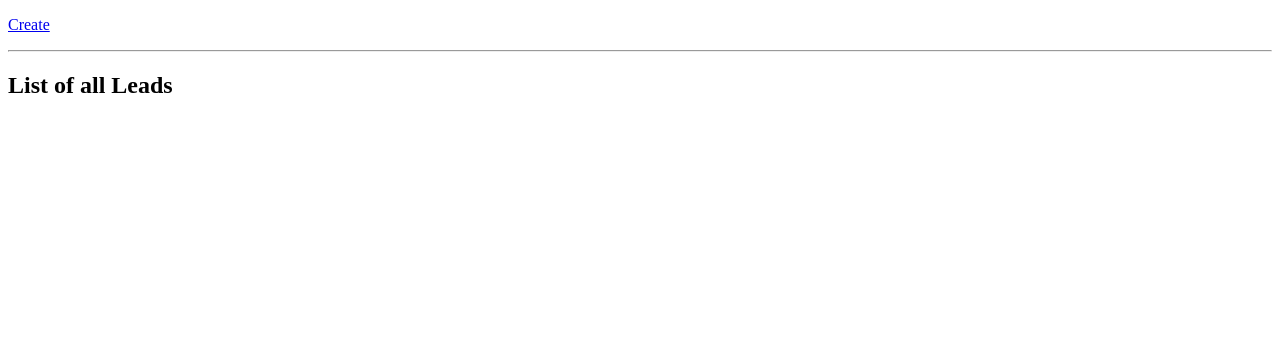
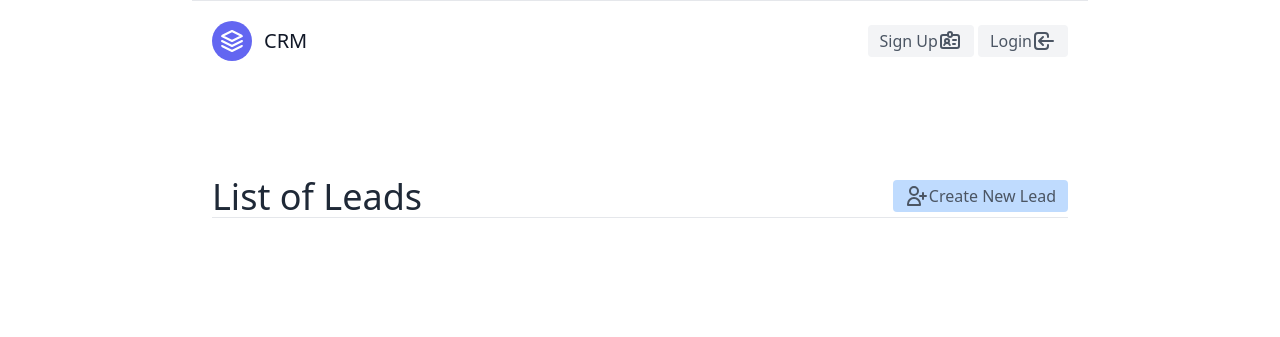
Before and after one commit to shijoshaji/Django_CRM, a Django app: page /leads/ in a window 1280 px wide. Shown: the top 337 px of the page. Run offline with Django 3.2, Linux system fonts and the light colour scheme; data that the repository does not hold is empty.

Commit message:
created CBV

```diff
--- a/djcrm/urls.py
+++ b/djcrm/urls.py
@@ -15,8 +15,24 @@ Including another URLconf
 """
 from django.contrib import admin
 from django.urls import path, include
+from leads.views import landing_page, LandingPageView, SignUpView
+from django.conf import settings
+from django.conf.urls.static import static
+from django.contrib.auth.views import LoginView, LogoutView
+
 
 urlpatterns = [
+
+    #NOTE: CBV
+    path('', LandingPageView.as_view(), name='landing-page'),
+    path('login/', LoginView.as_view(redirect_authenticated_user=True), name='login'),
+    path('logout/', LogoutView.as_view(), name='logout'),
+    path('signup/', SignUpView.as_view(), name='signup'),
+
+
+    # NOTE: FBV
     path('admin/', admin.site.urls),
+    # path('', landing_page, name='landing-page'),
     path('leads/', include('leads.urls')),
-]
+
+] + static(settings.STATIC_URL, document_root=settings.STATIC_ROOT)
--- a/leads/urls.py
+++ b/leads/urls.py
@@ -4,7 +4,18 @@ from . import views
 
 urlpatterns = [
 
-    path('', views.lead_list, name='leadList'),
-    path('<int:pk>/', views.lead_detail, name='leadDetail'),
-    path('create/', views.lead_create, name='leadCreate'),
+    #NOTE: CBV
+    path('', views.LeadListView.as_view(), name='leadList'),
+    path('<int:pk>/', views.LeadDetailView.as_view(), name='leadDetail'),
+    path('create/', views.LeadCreateView.as_view(), name='leadCreate'),
+    path('<int:pk>/update/', views.LeadUpdateView.as_view(), name='leadUpdate'),
+    path('<int:pk>/delete/', views.LeadDeleteView.as_view(), name='leadDelete'),
+
+
+    # NOTE: FBV
+    # path('', views.lead_list, name='leadList'),
+    # path('<int:pk>/', views.lead_detail, name='leadDetail'),
+    # path('<int:pk>/update/', views.lead_update, name='leadUpdate'),
+    # path('<int:pk>/delete/', views.lead_delete, name='leadDelete'),
+    # path('create/', views.lead_create, name='leadCreate'),
 ]
--- a/leads/views.py
+++ b/leads/views.py
@@ -1,8 +1,12 @@
+from typing import ClassVar
 from django.http.response import HttpResponse
-from django.shortcuts import render, redirect
+from django.shortcuts import render, redirect, reverse
+from django.views.generic import TemplateView, ListView, DetailView, CreateView, UpdateView, DeleteView
 from django.http import HttpResponse
 from .models import Lead, Agent, User
-from .forms import LeadModelForm
+from .forms import LeadModelForm, CustomUserCreationForm
+from django.core.mail import send_mail
+
 import logging
 
 # Get an instance of a logger
@@ -11,23 +15,110 @@ logger = logging.getLogger('django')
 # Create your views here.
 LEAD_URL = "leads/"
 
+#  Class Based View - CBV
+# NOTE: Remeber CBV as CRUD+List => CreateView,UpdateView,ListView,DeleteView,DetailView
+
+
+# Signup view
+class SignUpView(CreateView):
+    template_name = "registration/signup.html"
+    form_class = CustomUserCreationForm
+
+    def get_success_url(self):
+        # NOTE: on success it redirect to link we specify
+        return reverse('login')
+
+
+class LandingPageView(TemplateView):
+    template_name = "landing.html"
+
+
+class LeadListView(ListView):
+    template_name = f"{LEAD_URL}leads_list.html"
+    # NOTE: give this way or define a in buit function like get_queryset
+    queryset = Lead.objects.all()
+    context_object_name = "leads"
+
+
+class LeadDetailView(DetailView):
+    template_name = f"{LEAD_URL}leads_detail.html"
+    # queryset = Lead.objects.all()
+    context_object_name = "lead"
+
+    def get_queryset(self):
+        return Lead.objects.all()
+
+
+class LeadCreateView(CreateView):
+    template_name = f"{LEAD_URL}leads_create.html"
+    form_class = LeadModelForm
+
+    def get_success_url(self):
+        # NOTE: on success it redirect to link we specify
+        return reverse('leadList')
+
+    def form_valid(self, form):
+        # TODO: send email
+        send_mail(
+            subject="A Lead is created",
+            message="Go to admin dashboard to see",
+            from_email="test@test.com",
+            recipient_list=["test@test.com"],
+        )
+        return super(LeadCreateView, self).form_valid(form)
+
+
+class LeadUpdateView(UpdateView):
+    template_name = f"{LEAD_URL}leads_update.html"
+    form_class = LeadModelForm
+
+    def get_success_url(self):
+        # NOTE: on success it redirect to link we specify
+        return reverse('leadList')
+
+    def get_queryset(self):
+        return Lead.objects.all()
+
+
+class LeadDeleteView(DeleteView):
+    template_name = f"{LEAD_URL}leads_delete.html"
+
+    def get_success_url(self):
+        # NOTE: on success it redirect to link we specify
+        return reverse('leadList')
+
+    def get_queryset(self):
+        return Lead.objects.all()
+
+
+#  Function Based View - FBV
+# NOTE: commenting FBV since we are using CBV
+
+
+def landing_page(request):
+    # template = "landing.html"
+    # return render(request, template)
+    pass
+
 
 def lead_list(request):
-    template = f"{LEAD_URL}leads_list.html"
-    list_of_leads = Lead.objects.all()
-    context = {
-        "leads": list_of_leads
-    }
-    return render(request, template, context)
+    # template = f"{LEAD_URL}leads_list.html"
+    # list_of_leads = Lead.objects.all()
+    # context = {
+    #     "leads": list_of_leads
+    # }
+    # return render(request, template, context)
+    pass
 
 
 def lead_detail(request, pk):
-    lead_data = Lead.objects.get(id=pk)
-    context = {
-        "lead": lead_data
-    }
-    template = f"{LEAD_URL}leads_detail.html"
-    return render(request, template, context)
+    # lead_data = Lead.objects.get(id=pk)
+    # context = {
+    #     "lead": lead_data
+    # }
+    # template = f"{LEAD_URL}leads_detail.html"
+    # return render(request, template, context)
+    pass
 
 
 def _create(information):
@@ -41,21 +132,48 @@ def _create(information):
 
 
 def lead_create(request):
-    template = f"{LEAD_URL}leads_create.html"
-    form = LeadModelForm()
-    if request.method == "POST":
-        logger.info(f'Retriving data from forms')
-        data = request.POST
-        logger.info(f'{data}')
-        form = LeadModelForm(data)
-        if form.is_valid():
-            logger.info(f'cleaner {form.cleaned_data}')
-            # _create(form.cleaned_data) NOTE: we can use form.save() isntead on this
-            form.save()
-            logger.info(f'Lead is created')
-            return redirect("/leads")
+    # template = f"{LEAD_URL}leads_create.html"
+    # form = LeadModelForm()
+    # if request.method == "POST":
+    #     logger.info(f'Retriving data from forms')
+    #     data = request.POST
+    #     logger.info(f'{data}')
+    #     form = LeadModelForm(data)
+    #     if form.is_valid():
+    #         logger.info(f'cleaner {form.cleaned_data}')
+    #         # _create(form.cleaned_data) NOTE: we can use form.save() isntead on this
+    #         form.save()
+    #         logger.info(f'Lead is created')
+    #         return redirect("/leads")
 
-    context = {
-        "form": form
-    }
-    return render(request, template, context)
+    # context = {
+    #     "form": form
+    # }
+    # return render(request, template, context)
+    pass
+
+
+def lead_update(request, pk):
+    # lead_data = Lead.objects.get(id=pk)
+    # form = LeadModelForm(instance=lead_data)
+    # if request.method == "POST":
+    #     data = request.POST
+    #     form = LeadModelForm(data, instance=lead_data)
+    #     if form.is_valid():
+    #         form.save()
+    #         logger.info(f'Lead is Updated')
+    #         return redirect("/leads")
+
+    # context = {
+    #     "lead": lead_data,
+    #     "form": form,
+    # }
+    # template = f"{LEAD_URL}leads_update.html"
+    # return render(request, template, context)
+    pass
+
+
+def lead_delete(request, pk):
+    lead = Lead.objects.get(id=pk)
+    lead.delete()
+    return redirect("/leads")
--- /dev/null
+++ b/static/js/index.js
@@ -0,0 +1 @@
+console.log('Will have all JS related here');
--- a/templates/Base.html
+++ b/templates/Base.html
@@ -1,3 +1,5 @@
+{% load static %}
+
 <!DOCTYPE html>
 <html lang="en">
 
@@ -6,22 +8,18 @@
   <meta http-equiv="X-UA-Compatible" content="IE=edge" />
   <meta name="viewport" content="width=device-width, initial-scale=1.0" />
   <title>{% block title %}CRM BASE{% endblock title %}</title>
-  <style>
-    .lead {
-      border-style: dotted;
-    }
-  </style>
+  <link href="https://unpkg.com/tailwindcss@^2/dist/tailwind.min.css" rel="stylesheet">
+  <link rel="stylesheet" href="{% static 'css/crm.css' %}">
+
 </head>
 
 <body>
-  <div>
-    {% block navLink %}
-    <p><a href="{% url 'leadList'  %}">Go back</a></p>
-    {% endblock navLink %}
-
+  <div class="max-w-4xl mx-auto ">
     <hr />
+    {% include "navbar.html" %}
     {% block content %}{% endblock content %}
   </div>
+  {% include "scripts.html" %}
 </body>
 
 </html>
--- a/templates/leads/leads_list.html
+++ b/templates/leads/leads_list.html
@@ -2,16 +2,62 @@
 <!-- Current Page Title -->
 {% block title %}List of Leads{% endblock title %}
 <!-- -->
-{% block navLink %}
-<p><a href="{% url 'leadCreate'  %}">Create</a></p>
-{% endblock navLink %}
+
 {% block content %}
-<h2>List of all Leads</h2>
 
-{% for lead in leads %}
-<div class="lead">
-  <h3>Name: {{lead.first_name}} {{lead.last_name}}</h3>
-  <p><a href="{{lead.id}}">Click to see Agent</a></p>
-</div>
-{% endfor %}
+<section class="text-gray-600 body-font">
+  <div class="container px-5 py-24 mx-auto flex flex-wrap">
+    <div class="w-full mb-6 flex justify-between items-center border-b border-gray-200">
+      <div>
+        <h3 class="text-4xl text-gray-800">
+          List of Leads
+        </h3>
+      </div>
+      <div>
+        <a href="{% url 'leadCreate'  %}"
+          class="inline-flex items-center bg-blue-200 border-0 py-1 px-3 focus:outline-none hover:text-blue-800 rounded text-base mt-4 md:mt-0">
+
+          <svg xmlns="http://www.w3.org/2000/svg" class="h-6 w-6" fill="none" viewBox="0 0 24 24" stroke="currentColor">
+            <path stroke-linecap="round" stroke-linejoin="round" stroke-width="2"
+              d="M18 9v3m0 0v3m0-3h3m-3 0h-3m-2-5a4 4 0 11-8 0 4 4 0 018 0zM3 20a6 6 0 0112 0v1H3v-1z" />
+          </svg>
+          Create New Lead
+        </a>
+      </div>
+
+    </div>
+
+
+    <div class="flex flex-wrap -m-4">
+      {% for lead in leads %}
+      <div class="p-4 lg:w-1/2 md:w-full">
+        <div class="flex border-2 rounded-lg border-gray-200 border-opacity-50 p-8 sm:flex-row flex-col">
+          <div
+            class="w-16 h-16 sm:mr-8 sm:mb-0 mb-4 inline-flex items-center justify-center rounded-full bg-indigo-100 text-indigo-500 flex-shrink-0">
+            <svg fill="none" stroke="currentColor" stroke-linecap="round" stroke-linejoin="round" stroke-width="2"
+              class="w-8 h-8" viewBox="0 0 24 24">
+              <path d="M22 12h-4l-3 9L9 3l-3 9H2"></path>
+            </svg>
+          </div>
+          <div class="flex-grow">
+            <h2 class="text-gray-900 text-lg title-font font-medium mb-3">
+              {{lead.first_name}} {{lead.last_name}}
+            </h2>
+            <p class="leading-relaxed text-base">Age: {{lead.age}}</p>
+            <p class="leading-relaxed text-base">Agent: {{lead.agent}}</p>
+            <a href=" {% url 'leadDetail' lead.pk %}" class="mt-3 text-indigo-500 inline-flex items-center"> More Action
+              <svg fill="none" stroke="currentColor" stroke-linecap="round" stroke-linejoin="round" stroke-width="2"
+                class="w-4 h-4 ml-2" viewBox="0 0 24 24">
+                <path d="M5 12h14M12 5l7 7-7 7"></path>
+              </svg>
+            </a>
+          </div>
+        </div>
+      </div>
+      {% endfor %}
+    </div>
+  </div>
+</section>
+
+
 {% endblock content %}
--- /dev/null
+++ b/templates/navbar.html
@@ -0,0 +1,56 @@
+<header class="text-gray-600 body-font">
+    <div class="container mx-auto flex flex-wrap p-5 flex-col md:flex-row items-center">
+
+        <a href=" {% url 'landing-page' %}" class="flex title-font font-medium items-center text-gray-900 mb-4 md:mb-0">
+            <svg xmlns="http://www.w3.org/2000/svg" fill="none" stroke="currentColor" stroke-linecap="round"
+                stroke-linejoin="round" stroke-width="2" class="w-10 h-10 text-white p-2 bg-indigo-500 rounded-full"
+                viewBox="0 0 24 24">
+                <path d="M12 2L2 7l10 5 10-5-10-5zM2 17l10 5 10-5M2 12l10 5 10-5"></path>
+            </svg>
+            <span class="ml-3 text-xl">CRM</span>
+        </a>
+
+        <nav class="md:ml-auto flex flex-wrap items-center text-base justify-center">
+            {% if request.user.is_authenticated %}
+            <a href=" {% url 'leadList' %} " class="mr-5 hover:text-gray-900">Leads</a>
+            <a class="mr-5 hover:text-gray-900">Agents</a>
+            <a class="mr-5 hover:text-gray-900">Users</a>
+            {% endif %}
+        </nav>
+
+        {% if request.user.is_authenticated %}
+        <a href="{% url 'logout' %}"
+            class="inline-flex items-center bg-gray-100 border-0 py-1 px-3 focus:outline-none hover:bg-gray-200 rounded text-base mt-4 md:mt-0">
+            <p>{{request.user.username}}</p>
+            <svg xmlns="http://www.w3.org/2000/svg" class="h-6 w-6" fill="none" viewBox="0 0 24 24"
+                stroke="currentColor">
+                <path stroke-linecap="round" stroke-linejoin="round" stroke-width="2"
+                    d="M17 16l4-4m0 0l-4-4m4 4H7m6 4v1a3 3 0 01-3 3H6a3 3 0 01-3-3V7a3 3 0 013-3h4a3 3 0 013 3v1" />
+            </svg>
+
+        </a>
+
+
+        {% else %}
+        <a href="{% url 'signup' %}"
+            class="inline-flex items-center bg-gray-100 border-0 py-1 px-3 focus:outline-none hover:bg-gray-200 rounded text-base mt-4 md:mt-0">Sign
+            Up
+            <svg xmlns="http://www.w3.org/2000/svg" class="h-6 w-6" fill="none" viewBox="0 0 24 24"
+                stroke="currentColor">
+                <path stroke-linecap="round" stroke-linejoin="round" stroke-width="2"
+                    d="M10 6H5a2 2 0 00-2 2v9a2 2 0 002 2h14a2 2 0 002-2V8a2 2 0 00-2-2h-5m-4 0V5a2 2 0 114 0v1m-4 0a2 2 0 104 0m-5 8a2 2 0 100-4 2 2 0 000 4zm0 0c1.306 0 2.417.835 2.83 2M9 14a3.001 3.001 0 00-2.83 2M15 11h3m-3 4h2" />
+            </svg>
+        </a>
+        &nbsp
+        <a href="{% url 'login' %}"
+            class="inline-flex items-center bg-gray-100 border-0 py-1 px-3 focus:outline-none hover:bg-gray-200 rounded text-base mt-4 md:mt-0">Login
+            <svg xmlns="http://www.w3.org/2000/svg" class="h-6 w-6" fill="none" viewBox="0 0 24 24"
+                stroke="currentColor">
+                <path stroke-linecap="round" stroke-linejoin="round" stroke-width="2"
+                    d="M11 16l-4-4m0 0l4-4m-4 4h14m-5 4v1a3 3 0 01-3 3H6a3 3 0 01-3-3V7a3 3 0 013-3h7a3 3 0 013 3v1" />
+            </svg>
+        </a>
+
+        {% endif %}
+    </div>
+</header>
--- /dev/null
+++ b/templates/scripts.html
@@ -0,0 +1,3 @@
+{% load static %}
+
+<script src=" {% static 'js/index.js' %}"></script>
```
Also changed, not shown: djcrm/settings.py (+13 -0 lines), leads/forms.py (+10 -0 lines), templates/landing.html (added, +26 -0 lines), templates/leads/leads_delete.html (added, +20 -0 lines), templates/leads/leads_detail.html (+6 -1 lines), templates/leads/leads_update.html (added, +20 -0 lines), templates/registration/login.html (added, +19 -0 lines), templates/registration/signup.html (added, +19 -0 lines), static/css/crm.css (added).
